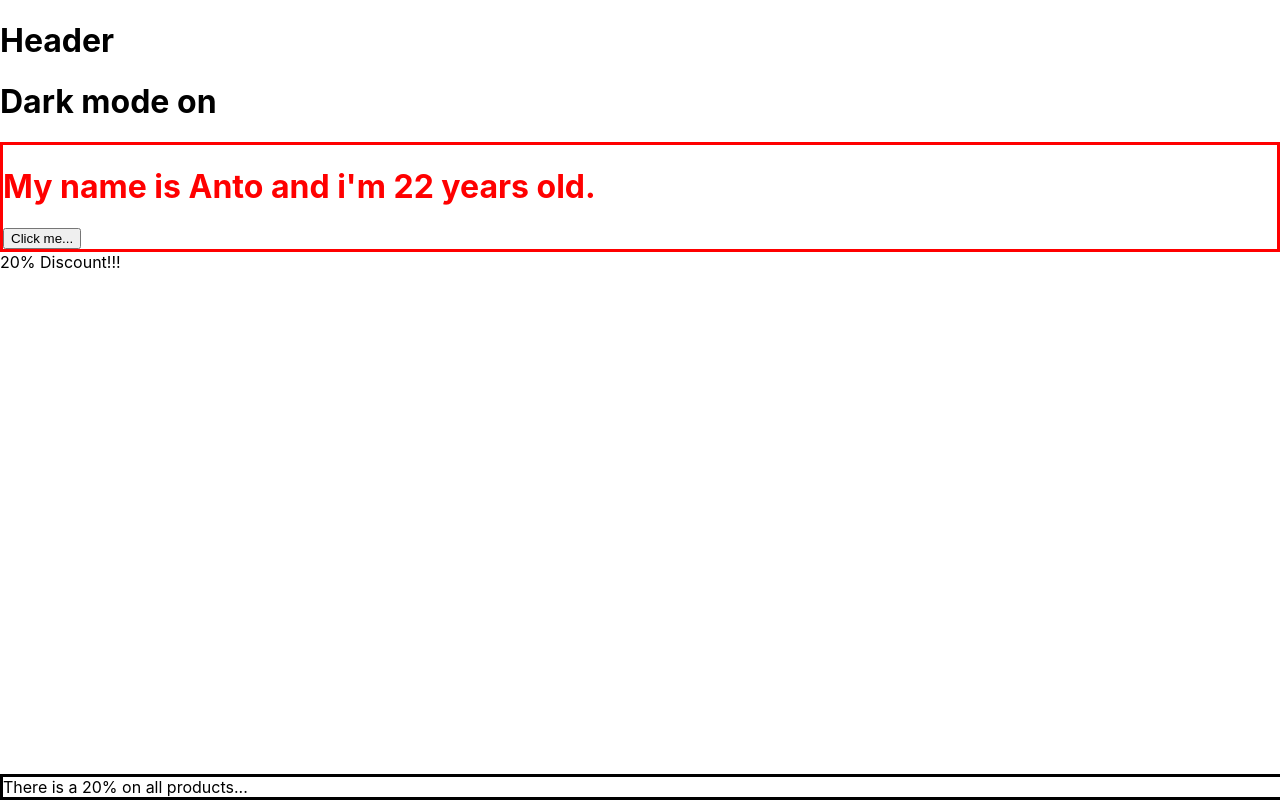
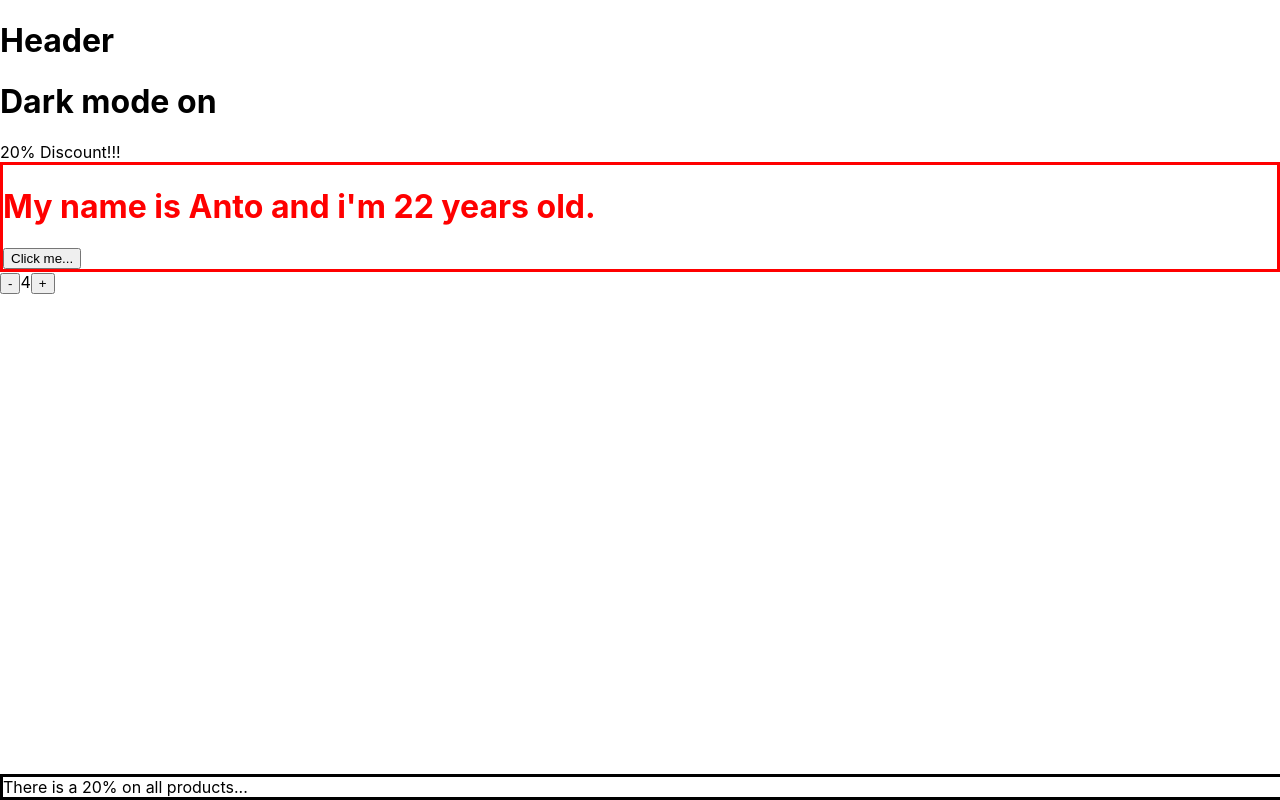
Before and after one commit to Antonykibet/react-tutorial, a React (Create React App) app: page / in a window 1280 px wide. Built offline with nearby package versions, Linux system fonts and the light colour scheme.

Commit message:
useState

```diff
--- a/src/App.js
+++ b/src/App.js
@@ -1,6 +1,7 @@
 import Btn from './btn.js';
 import ThemeToggler from './theme.js';
 import Banner from './Banner.js';
+import Counter from './Counter.js';
 import Footer from './Footer.js';
 import './App.css';
 function Header(){
@@ -34,8 +35,9 @@ function App() {
   return(
     <div>
       <Header/>
+      <Banner discount={data.discount} />
       <Main onClick={sayHi} name='Anto' age='22' />
-      <Banner discount={data.discount} />
+      <Counter/>
       <Footer discount={data.discount}/>
     </div>
   )
--- /dev/null
+++ b/src/Counter.js
@@ -0,0 +1,18 @@
+import react, {useState} from "react";
+function Counter(){
+    const [count,setCount] = useState(4)
+    function increement(){
+        setCount(count+1)
+    }
+    function decreement(){
+        setCount(count-1)
+    }
+    return(
+        <div>
+            <button onClick={decreement}>-</button>
+            <span>{count}</span>
+            <button onClick={increement}>+</button>
+        </div>
+    )
+}
+export default Counter
```
